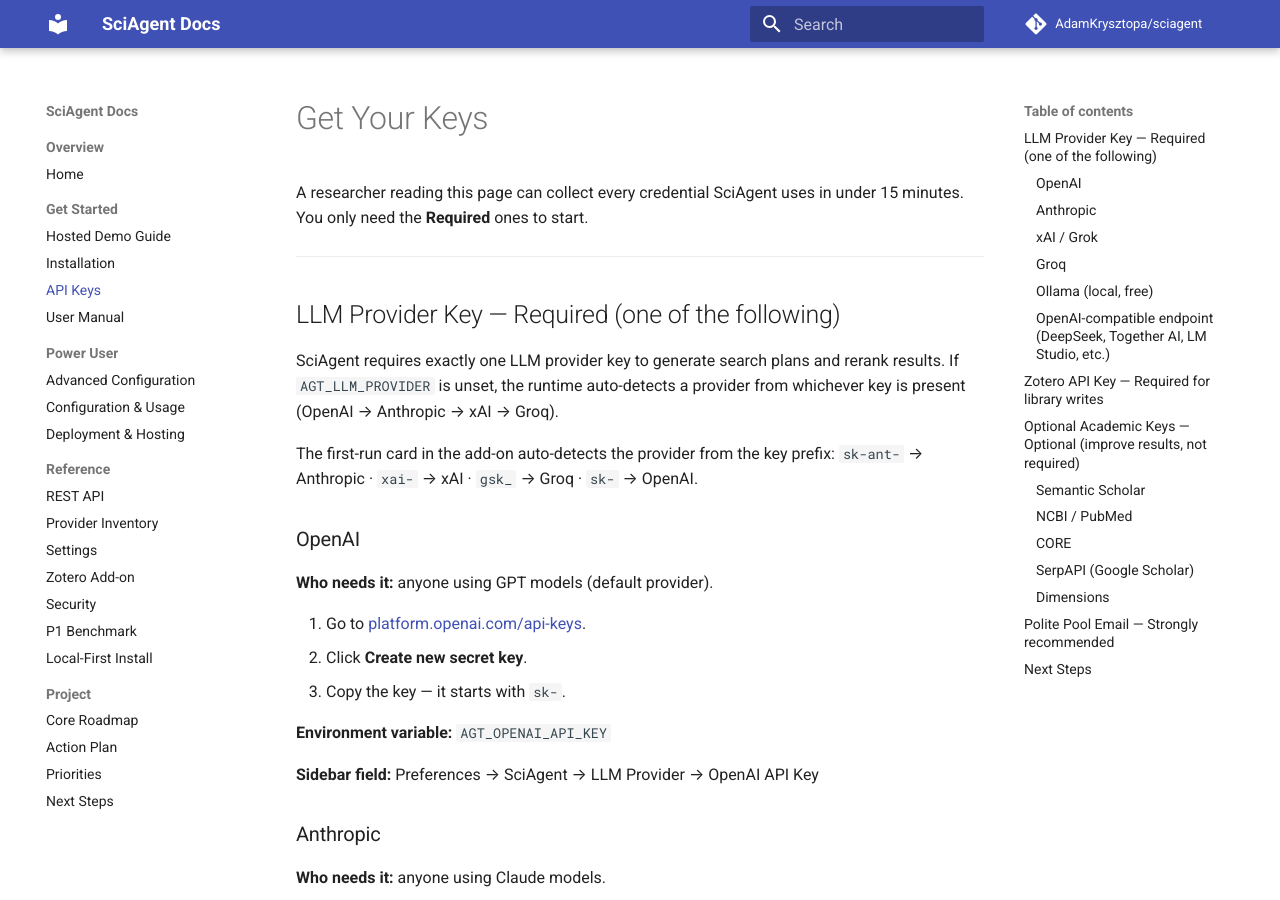
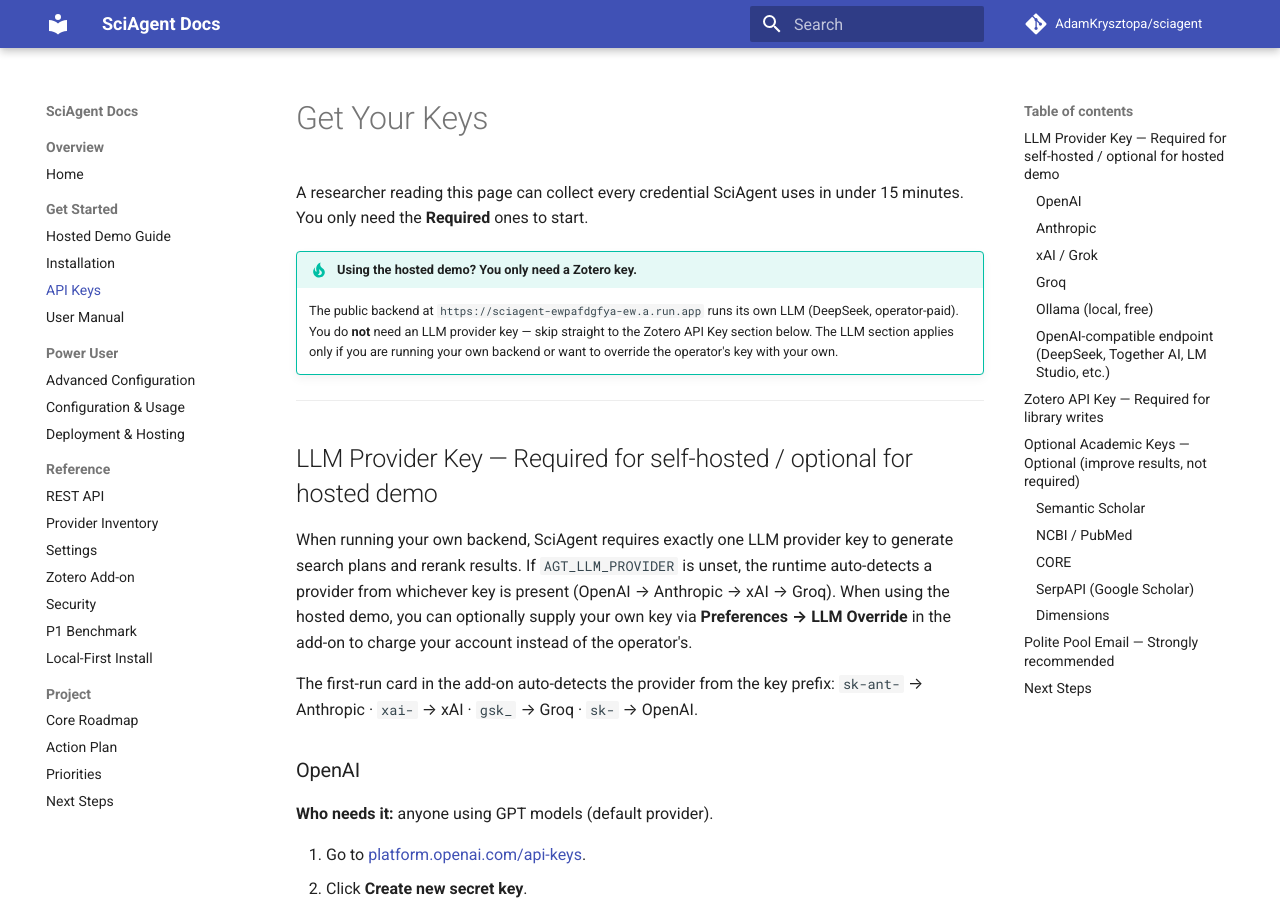
Before and after one commit to AdamKrysztopa/sciagent, an MkDocs documentation site: the page built from docs/keys.md, in a window 1280 px wide and 900 px high. Built offline with MkDocs 1.6.1 and Material for MkDocs 9.7.7, drawn with Linux system fonts in a browser that asks for light colours; comment, search, counter and statistics services are not loaded.

Commit message:
docs(keys): clarify LLM key not required for hosted-demo users
Adds a tip box at the top of keys.md explaining that the hosted backend
(sciagent-ewpafdgfya-ew.a.run.app) provides its own DeepSeek key so
researchers using the demo do not need an LLM provider key at all.
Softens the section heading from "Required" to "Required for self-hosted /
optional for hosted demo" and updates the paragraph below to match.

Co-Authored-By: Claude Sonnet 4.6 <noreply@anthropic.com>

```diff
--- a/docs/keys.md
+++ b/docs/keys.md
@@ -3,13 +3,22 @@
 A researcher reading this page can collect every credential SciAgent uses in under 15 minutes.
 You only need the **Required** ones to start.
 
+!!! tip "Using the hosted demo? You only need a Zotero key."
+    The public backend at `https://sciagent-ewpafdgfya-ew.a.run.app` runs its own LLM
+    (DeepSeek, operator-paid). You do **not** need an LLM provider key — skip straight to
+    the Zotero API Key section below.
+    The LLM section applies only if you are running your own backend or want to override
+    the operator's key with your own.
+
 ---
 
-## LLM Provider Key — Required (one of the following)
+## LLM Provider Key — Required for self-hosted / optional for hosted demo
 
-SciAgent requires exactly one LLM provider key to generate search plans and rerank results.
-If `AGT_LLM_PROVIDER` is unset, the runtime auto-detects a provider from whichever key is
-present (OpenAI → Anthropic → xAI → Groq).
+When running your own backend, SciAgent requires exactly one LLM provider key to generate
+search plans and rerank results. If `AGT_LLM_PROVIDER` is unset, the runtime auto-detects
+a provider from whichever key is present (OpenAI → Anthropic → xAI → Groq).
+When using the hosted demo, you can optionally supply your own key via **Preferences →
+LLM Override** in the add-on to charge your account instead of the operator's.
 
 The first-run card in the add-on auto-detects the provider from the key prefix:
 `sk-ant-` → Anthropic · `xai-` → xAI · `gsk_` → Groq · `sk-` → OpenAI.
```
